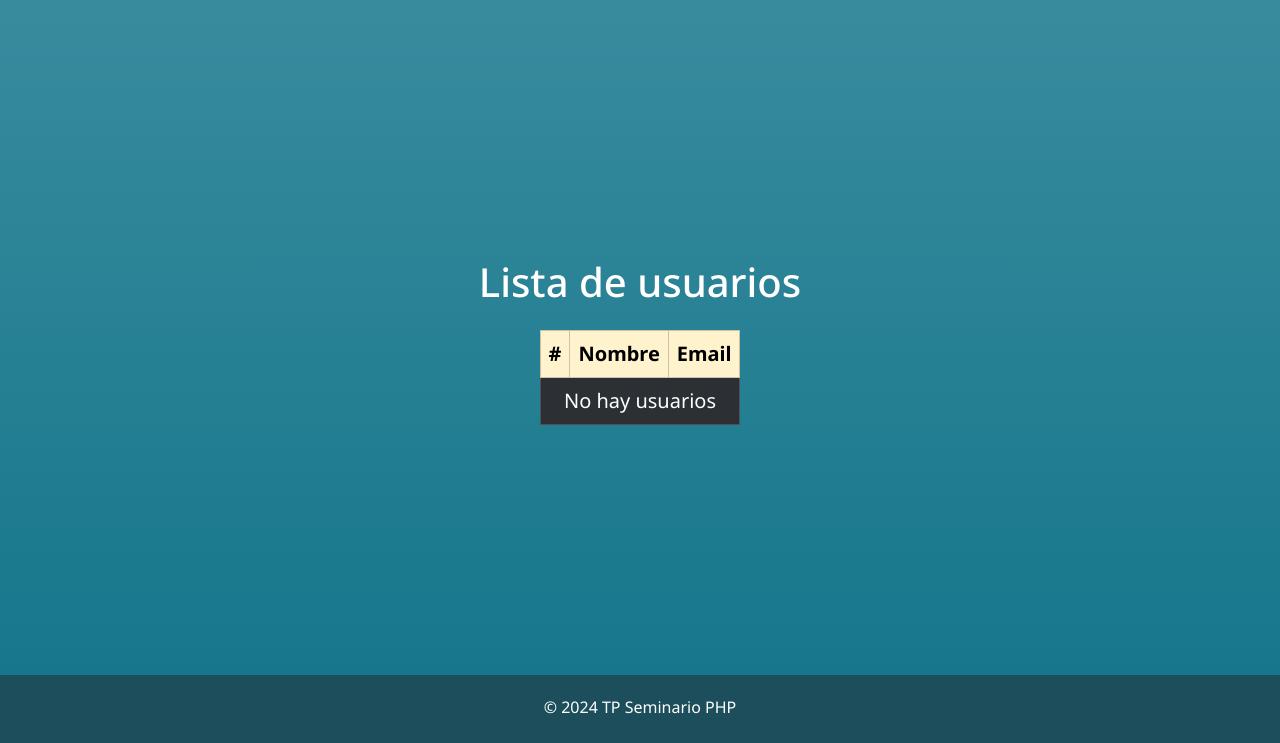
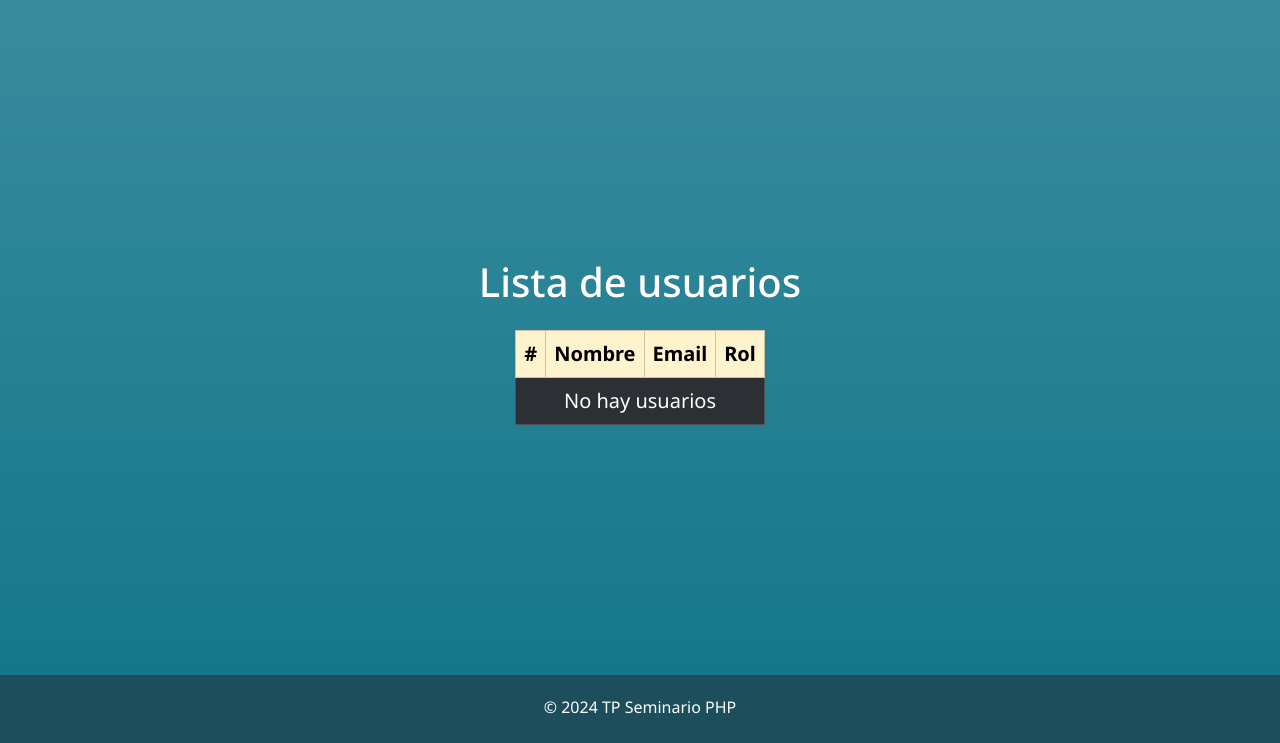
Before and after one commit to santicano2/tp-seminario-php, a CodeIgniter app: page /tp/usuarios in a window 1280 px wide. Shown: the part 57-800 px from the top of the page. Run offline with CodeIgniter, Linux system fonts and the light colour scheme; the visitor is signed in with stand-in values (Sample User, id 1); data that the repository does not hold is empty; some libraries are stand-ins or nearby versions.

Commit message:
th faltante

```diff
--- a/application/views/usuarios/index.php
+++ b/application/views/usuarios/index.php
@@ -7,6 +7,7 @@
 				<th scope="col">#</th>
 				<th scope="col">Nombre</th>
 				<th scope="col">Email</th>
+				<th scope="col">Rol</th>
 			</tr>
 		</thead>
 		<tbody>
```
